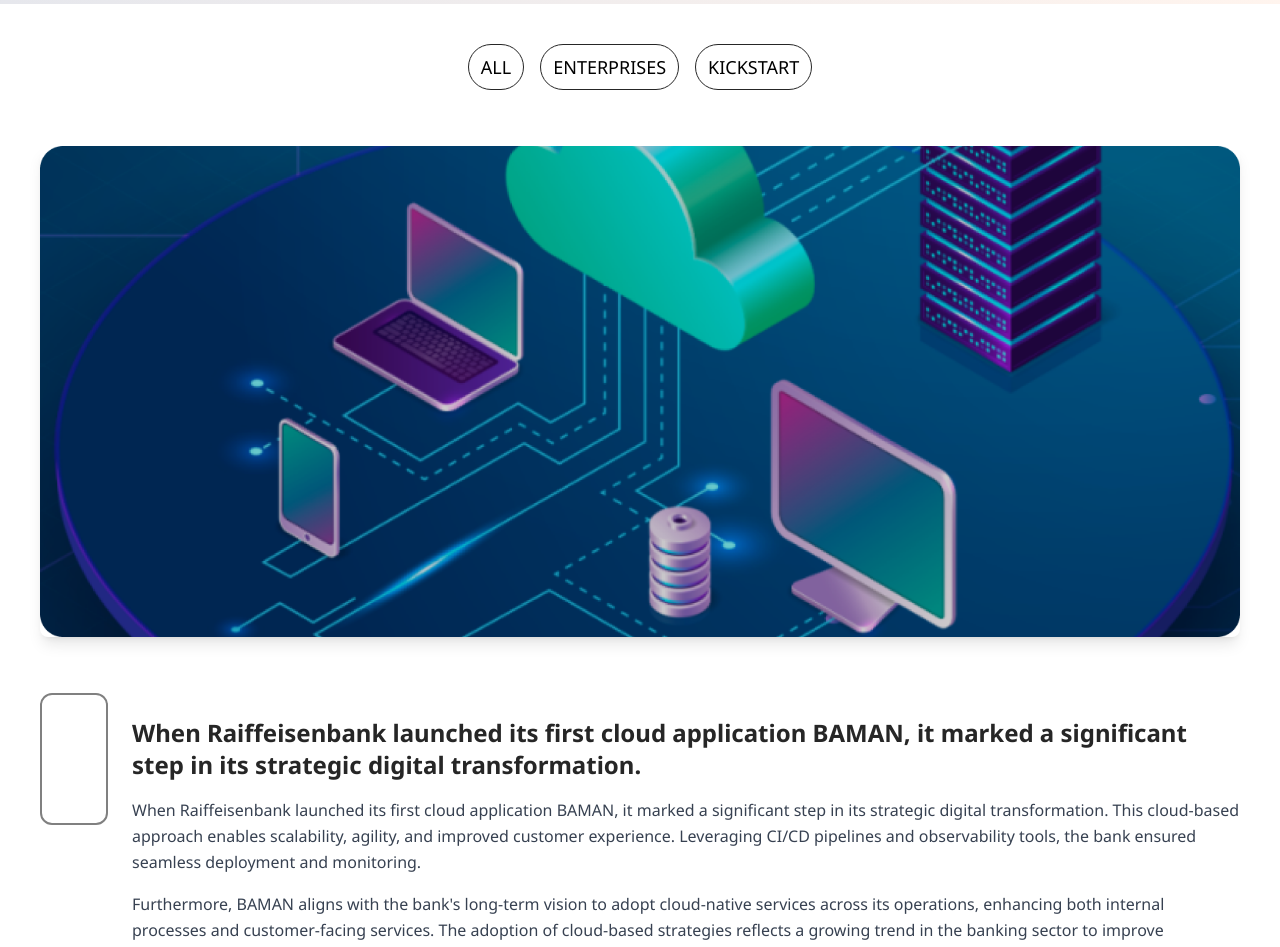
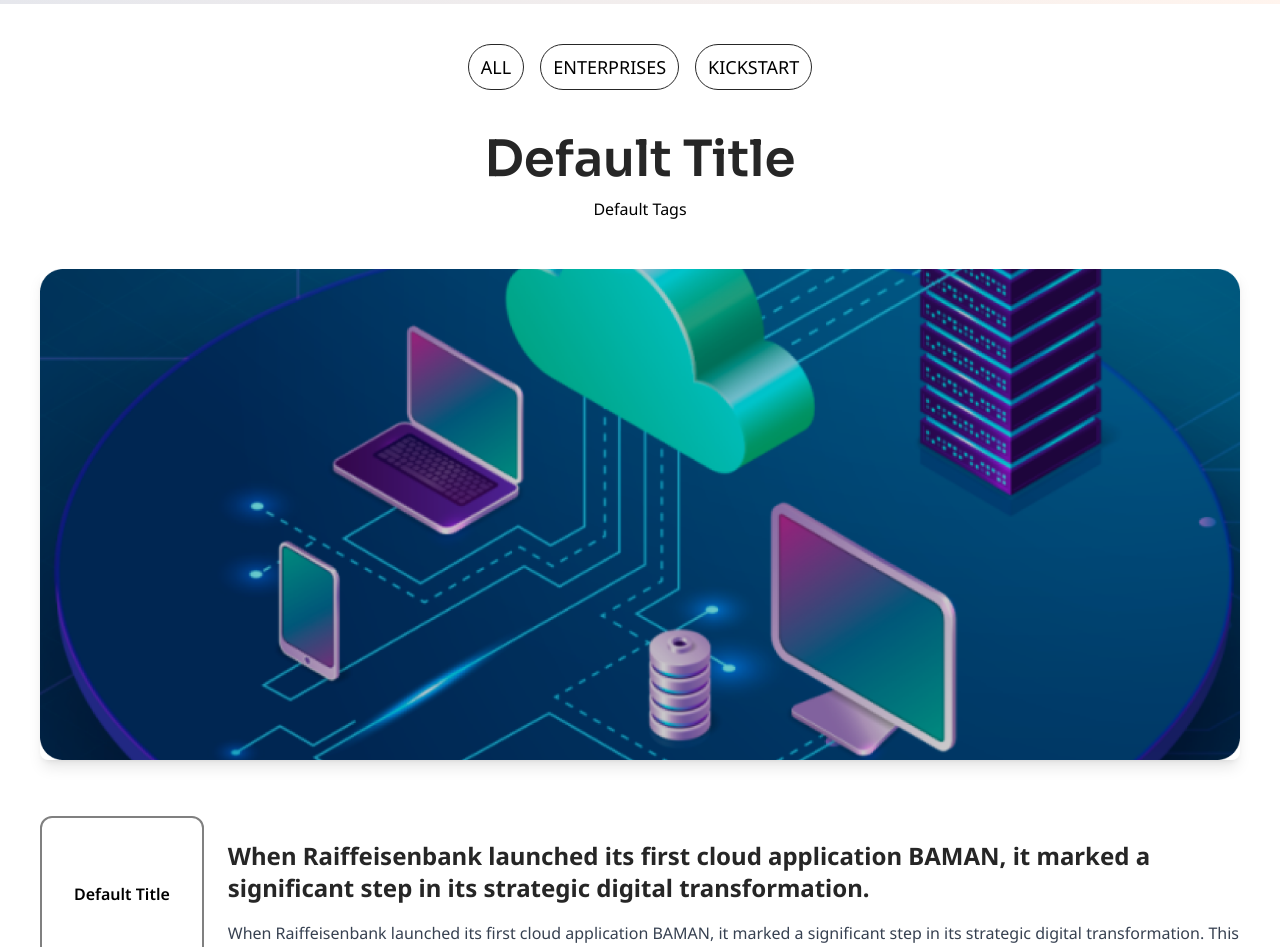
Before and after one commit to Lukman10a/web-agency, a Next.js app: page /case-studies/ai in a window 1280 px wide. Shown: the part 60-1007 px from the top of the page. Built offline with nearby package versions, Linux system fonts and the light colour scheme.

Commit message:
fixed a bug in case studies page

```diff
--- a/src/pages/case-studies/[details].tsx
+++ b/src/pages/case-studies/[details].tsx
@@ -1,3 +1,117 @@
+// import { useRouter } from "next/router";
+// import blog_img from "../../../public/assets/blog_img.png";
+// import React from "react";
+// import Image from "next/image";
+
+// export default function Details() {
+//   const categories = ["ALL", "ENTERPRISES", "KICKSTART"];
+//   const { query } = useRouter();
+
+//   return (
+//     <main className="p-10 space-y-8">
+//       {/* Categories Section */}
+//       <nav
+//         aria-label="Categories"
+//         className="flex flex-wrap items-center justify-center gap-4"
+//       >
+//         {categories.map((category, index) => (
+//           <button
+//             key={index}
+//             className="text-lg lg:text-base border-[0.73px] border-[#262626] px-3 rounded-full cursor-pointer py-2 transition-all duration-300 transform hover:bg-[#FF9557] hover:scale-105 hover:text-white font-sans"
+//             aria-label={`Category ${category}`}
+//           >
+//             {category}
+//           </button>
+//         ))}
+//       </nav>
+
+//       {/* Blog Title and Image Section */}
+//       <article className="text-center space-y-6">
+//         <header>
+//           <h1 className="text-[#262626] px-24 md:px-10 sm:px-4 font-sora font-semibold text-[50px] lg:text-[40px] sm:text-[30px] text-center">
+//             {query.title}
+//           </h1>
+//           <p>{query.tags}</p>
+//         </header>
+
+//         <figure className="py-6">
+//           <Image
+//             src={blog_img}
+//             alt="Blog cover image"
+//             className="rounded-lg shadow-lg"
+//           />
+//         </figure>
+//       </article>
+
+//       {/* Blog Content Section */}
+//       <section className="flex gap-6 md:flex-col justify-between items-start space-y-6 md:space-y-0">
+//         <aside
+//           aria-label="Blog Info"
+//           className="border-[#808080] border-2 rounded-xl p-8 py-16 text-center md:mr-6"
+//         >
+//           <p className="font-semibold">{query.title}</p>
+//         </aside>
+
+//         <section className=" space-y-4 flex-1 text-left">
+//           <h2 className="text-2xl lg:text-xl font-bold text-[#262626]">
+//             When Raiffeisenbank launched its first cloud application BAMAN, it
+//             marked a significant step in its strategic digital transformation.
+//           </h2>
+//           <p className="text-gray-700 leading-relaxed">
+//             When Raiffeisenbank launched its first cloud application BAMAN, it
+//             marked a significant step in its strategic digital transformation.
+//             This cloud-based approach enables scalability, agility, and improved
+//             customer experience. Leveraging CI/CD pipelines and observability
+//             tools, the bank ensured seamless deployment and monitoring.
+//           </p>
+//           <p className="text-gray-700 leading-relaxed">
+//             Furthermore, BAMAN aligns with the bank&apos;s long-term vision to
+//             adopt cloud-native services across its operations, enhancing both
+//             internal processes and customer-facing services. The adoption of
+//             cloud-based strategies reflects a growing trend in the banking
+//             sector to improve operational efficiency and cybersecurity.
+//           </p>
+//         </section>
+//       </section>
+
+//       {/* Related Articles Section */}
+//       <section aria-label="Related Articles" className="mt-16 space-y-8">
+//         <h2 className="text-3xl font-semibold text-center text-[#262626]">
+//           Related Articles
+//         </h2>
+//         <div className="grid gap-8 grid-cols-3 lg:grid-cols-2 sm:grid-cols-1">
+//           {[1, 2, 3].map((item) => (
+//             <article
+//               key={item}
+//               className="bg-[#f9f9f9] p-6 rounded-lg shadow-md space-y-4"
+//             >
+//               <Image
+//                 src={blog_img}
+//                 alt="Related blog thumbnail"
+//                 className="rounded-lg"
+//               />
+//               <h3 className="text-xl font-bold text-[#262626]">
+//                 Exploring Cloud Strategies for Financial Services
+//               </h3>
+//               <p className="text-gray-600">
+//                 A deep dive into how cloud solutions are reshaping the financial
+//                 services industry with enhanced security, scalability, and
+//                 efficiency.
+//               </p>
+//               <a
+//                 href={`/blog/related-article-${item}`}
+//                 className="text-orange-600 font-semibold hover:underline"
+//               >
+//                 Read more →
+//               </a>
+//             </article>
+//           ))}
+//         </div>
+//       </section>
+//     </main>
+//   );
+// }
+
 import { useRouter } from "next/router";
 import blog_img from "../../../public/assets/blog_img.png";
 import React from "react";
@@ -6,6 +120,9 @@
 export default function Details() {
   const categories = ["ALL", "ENTERPRISES", "KICKSTART"];
   const { query } = useRouter();
+
+  const title = query.title || "Default Title";
+  const tags = query.tags || "Default Tags";
 
   return (
     <main className="p-10 space-y-8">
@@ -29,9 +146,9 @@
       <article className="text-center space-y-6">
         <header>
           <h1 className="text-[#262626] px-24 md:px-10 sm:px-4 font-sora font-semibold text-[50px] lg:text-[40px] sm:text-[30px] text-center">
-            {query.title}
+            {title}
           </h1>
-          <p>{query.tags}</p>
+          <p>{tags}</p>
         </header>
 
         <figure className="py-6">
@@ -49,7 +166,7 @@
           aria-label="Blog Info"
           className="border-[#808080] border-2 rounded-xl p-8 py-16 text-center md:mr-6"
         >
-          <p className="font-semibold">{query.title}</p>
+          <p className="font-semibold">{title}</p>
         </aside>
 
         <section className=" space-y-4 flex-1 text-left">
```
